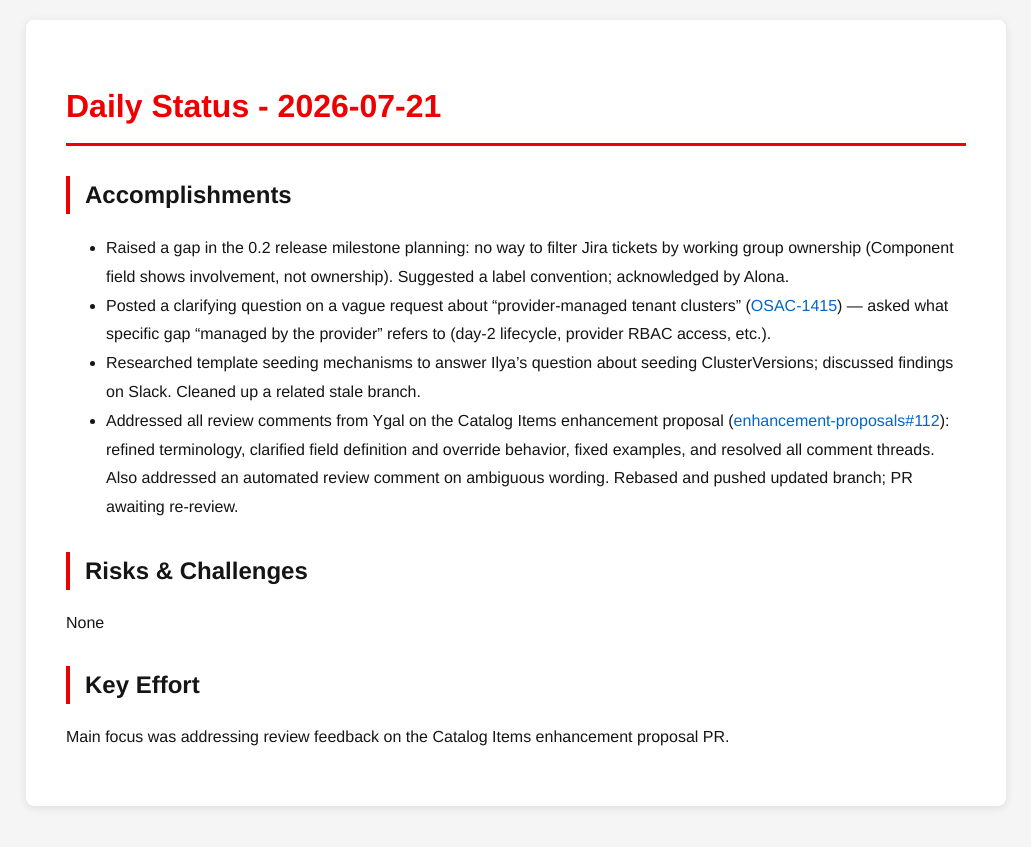
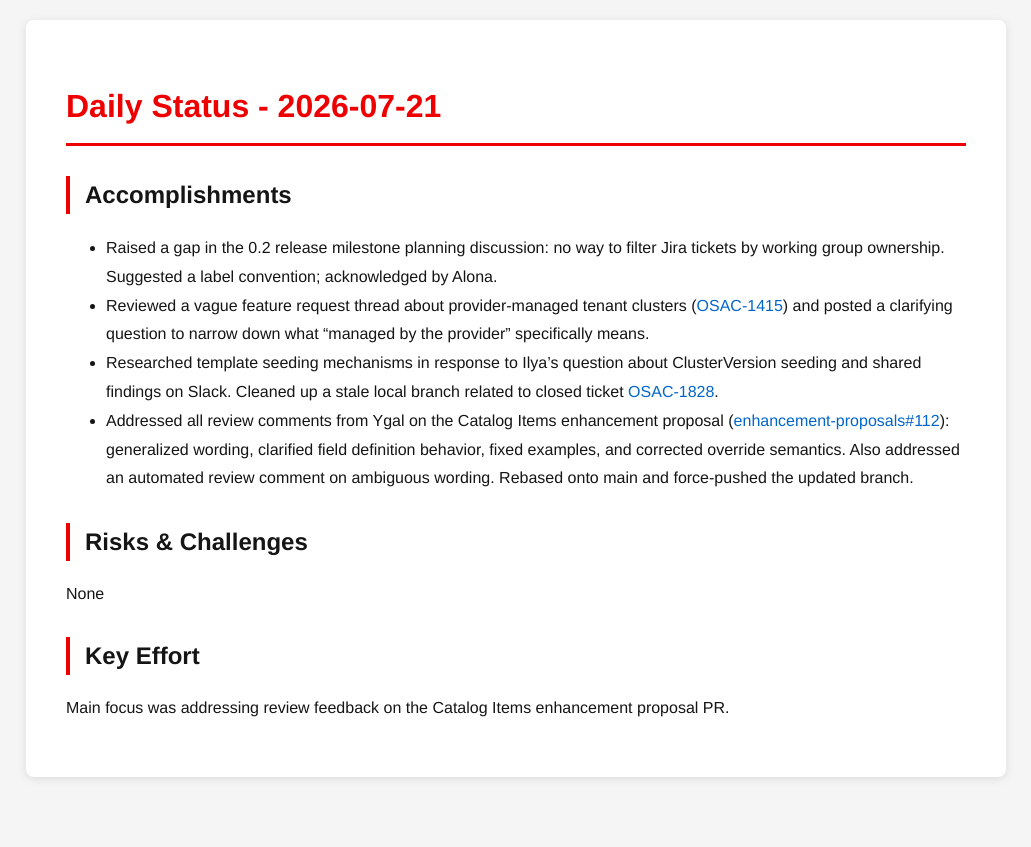
Before and after one commit to tzvatot/daily-status, a Jekyll site: the page built from 2026-07-21.md, in a window 1280 px wide. Shown: the top 847 px of the page, without its empty margins (124-1155 px from the left). Built offline with Jekyll 4.4.1, drawn with Linux system fonts in a browser that asks for light colours.

Commit message:
Daily status update - 2026-07-21

```diff
--- a/2026-07-21.md
+++ b/2026-07-21.md
@@ -7,10 +7,10 @@ date: 2026-07-21
 # Daily Status - 2026-07-21
 
 ## Accomplishments
-- Raised a gap in the 0.2 release milestone planning: no way to filter Jira tickets by working group ownership (Component field shows involvement, not ownership). Suggested a label convention; acknowledged by Alona.
-- Posted a clarifying question on a vague request about "provider-managed tenant clusters" ([OSAC-1415](https://redhat.atlassian.net/browse/OSAC-1415)) — asked what specific gap "managed by the provider" refers to (day-2 lifecycle, provider RBAC access, etc.).
-- Researched template seeding mechanisms to answer Ilya's question about seeding ClusterVersions; discussed findings on Slack. Cleaned up a related stale branch.
-- Addressed all review comments from Ygal on the Catalog Items enhancement proposal ([enhancement-proposals#112](https://github.com/osac-project/enhancement-proposals/pull/112)): refined terminology, clarified field definition and override behavior, fixed examples, and resolved all comment threads. Also addressed an automated review comment on ambiguous wording. Rebased and pushed updated branch; PR awaiting re-review.
+- Raised a gap in the 0.2 release milestone planning discussion: no way to filter Jira tickets by working group ownership. Suggested a label convention; acknowledged by Alona.
+- Reviewed a vague feature request thread about provider-managed tenant clusters ([OSAC-1415](https://redhat.atlassian.net/browse/OSAC-1415)) and posted a clarifying question to narrow down what "managed by the provider" specifically means.
+- Researched template seeding mechanisms in response to Ilya's question about ClusterVersion seeding and shared findings on Slack. Cleaned up a stale local branch related to closed ticket [OSAC-1828](https://redhat.atlassian.net/browse/OSAC-1828).
+- Addressed all review comments from Ygal on the Catalog Items enhancement proposal ([enhancement-proposals#112](https://github.com/osac-project/enhancement-proposals/pull/112)): generalized wording, clarified field definition behavior, fixed examples, and corrected override semantics. Also addressed an automated review comment on ambiguous wording. Rebased onto main and force-pushed the updated branch.
 
 ## Risks & Challenges
 None
```
